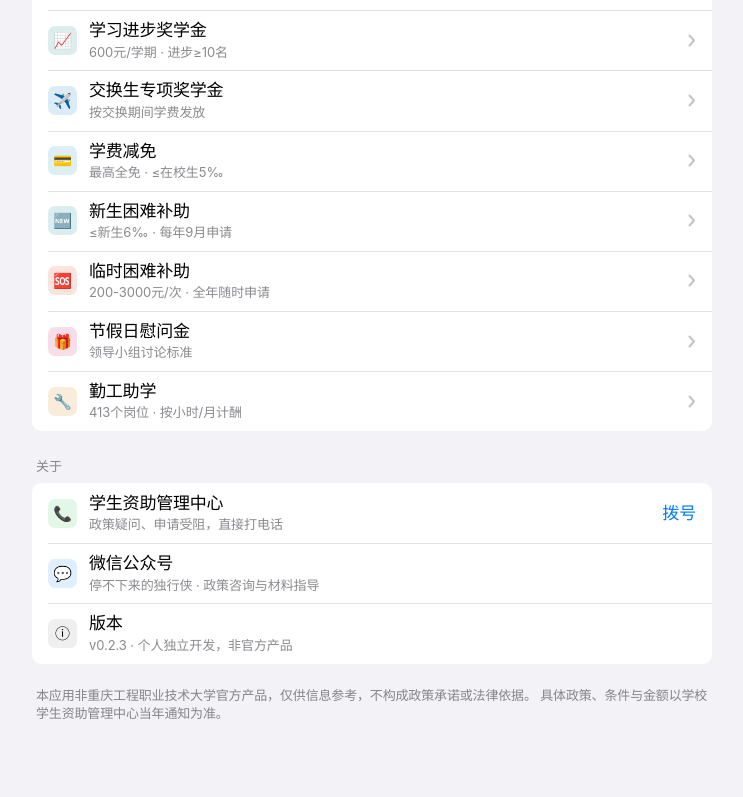
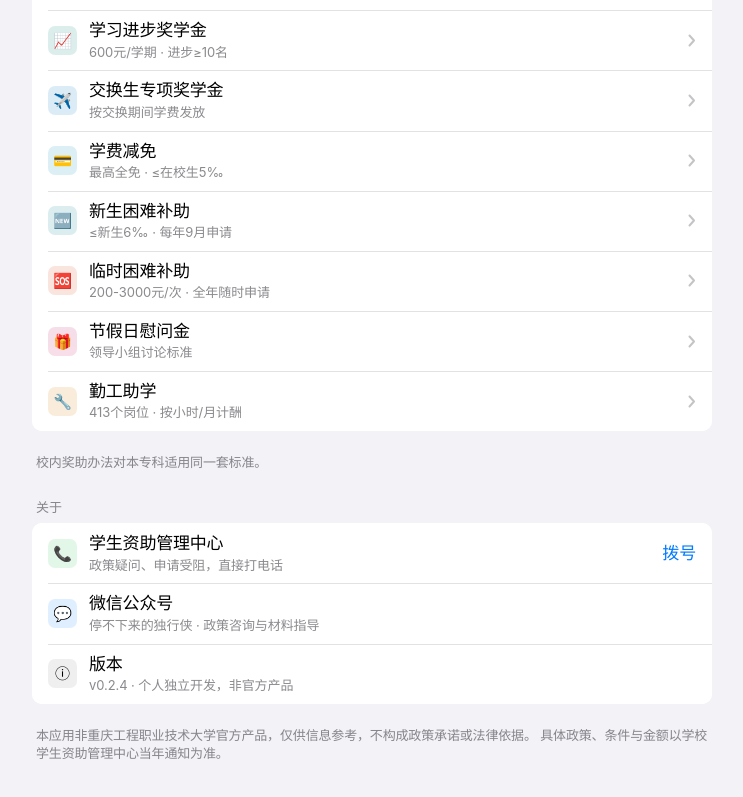
Before and after one commit to aot528800-hash/aot528800-hash.github.io, a Vue app: page / in a window 1280 px wide. Shown: the part 1178-1975 px from the top of the page, without its empty margins (268-1011 px from the left). Built offline with nearby package versions, Linux system fonts and the light colour scheme.

Commit message:
content: 明确本专科适用同一套校内办法，版本 0.2.4
- 首页校内政策分组下增加说明：校内奖助办法对本专科适用同一套标准
- 确认清单 0.2 补记该结论，校内 10 项无需按层次拆分
- 版本 0.2.4 (versionCode 6)

```diff
--- a/package.json
+++ b/package.json
@@ -1,7 +1,7 @@
 {
   "name": "student-aid-app",
   "private": true,
-  "version": "0.2.3",
+  "version": "0.2.4",
   "type": "module",
   "scripts": {
     "dev": "vite",
--- a/src/views/Home.vue
+++ b/src/views/Home.vue
@@ -149,6 +149,8 @@ onBeforeUnmount(() => {
         </button>
       </div>
 
+      <div class="group-footer">校内奖助办法对本专科适用同一套标准。</div>
+
       <div class="group-header">关于</div>
       <div class="group">
         <a class="cell cell--tappable" href="tel:02361065934">
```
Also changed, not shown: 2 other files (tests, documents, lock files or other folders).
